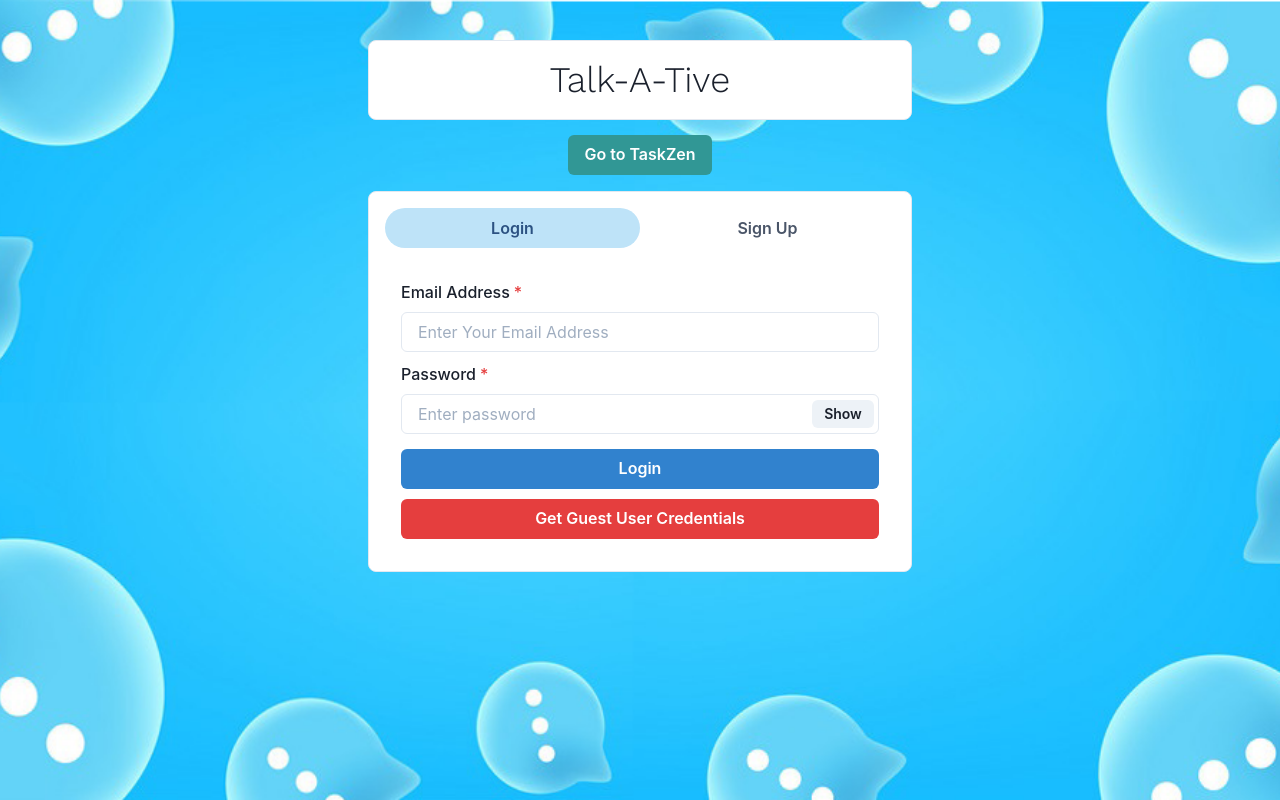
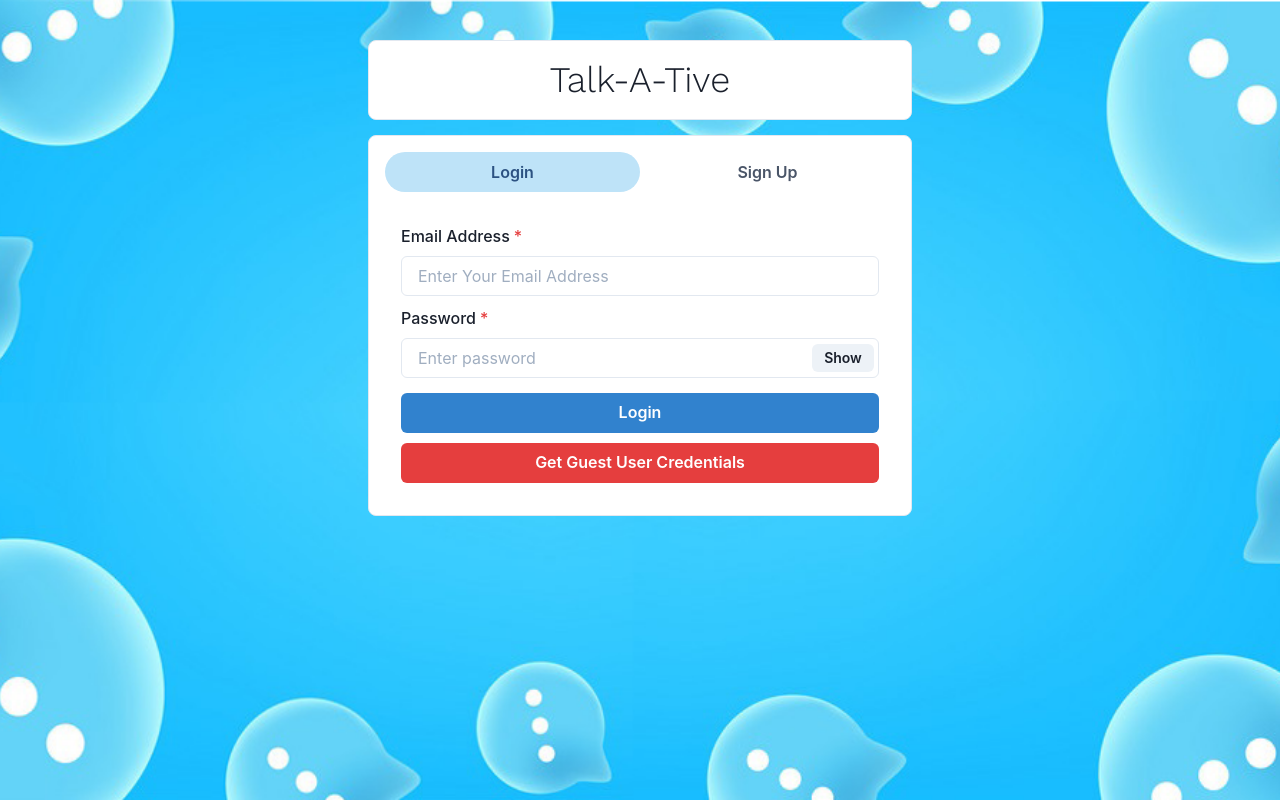
Before and after one commit to Shahi1810/ChatApp, a React (Create React App) app in the folder frontend/: page / in a window 1280 px wide. Built offline with nearby package versions, Linux system fonts and the light colour scheme.

Commit message:
Button added successfully

```diff
--- a/frontend/src/Pages/Chatpage.js
+++ b/frontend/src/Pages/Chatpage.js
@@ -1,9 +1,10 @@
-import { Box } from "@chakra-ui/layout";
-import { useState } from "react";
-import Chatbox from "../components/Chatbox";
-import MyChats from "../components/MyChats";
-import SideDrawer from "../components/miscellaneous/SideDrawer";
-import { ChatState } from "../Context/ChatProvider";
+import { Box } from "@chakra-ui/layout"; // Importing Box from Chakra UI
+import { useState } from "react"; // Importing useState hook from React
+import Chatbox from "../components/Chatbox"; // Importing Chatbox component
+import MyChats from "../components/MyChats"; // Importing MyChats component
+import SideDrawer from "../components/miscellaneous/SideDrawer"; // Importing SideDrawer component
+import { ChatState } from "../Context/ChatProvider"; // Importing ChatState context from ChatProvider
+import { Button } from "@chakra-ui/react"; // Importing Button from Chakra UI
 
 const Chatpage = () => {
   const [fetchAgain, setFetchAgain] = useState(false);
@@ -11,7 +12,23 @@ const Chatpage = () => {
 
   return (
     <div style={{ width: "100%" }}>
-      {user && <SideDrawer />}
+      {user && (
+        <>
+          <SideDrawer />
+          {/* TaskZen Button */}
+          <Button
+            as="a"
+            href="https://taskzen-tm.onrender.com/"
+            target="_blank"
+            rel="noopener noreferrer"
+            colorScheme="teal"
+            size="md"
+            m={2}
+          >
+            Go to TaskZen
+          </Button>
+        </>
+      )}
       <Box d="flex" justifyContent="space-between" w="100%" h="91.5vh" p="10px">
         {user && <MyChats fetchAgain={fetchAgain} />}
         {user && (
--- a/frontend/src/Pages/Homepage.js
+++ b/frontend/src/Pages/Homepage.js
@@ -1,6 +1,5 @@
 import {
   Box,
-  Button,
   Container,
   Tab,
   TabList,
@@ -40,19 +39,6 @@ function Homepage() {
       </Text>
     </Box>
 
-    {/* TaskZen Button */}
-    <Button
-      as="a"
-      href="https://taskzen-tm.onrender.com/"
-      target="_blank"
-      rel="noopener noreferrer"
-      colorScheme="teal"
-      size="md"
-      mb={4}
-    >
-      Go to TaskZen
-    </Button>
-
     <Box bg="white" w="100%" p={4} borderRadius="lg" borderWidth="1px">
       <Tabs isFitted variant="soft-rounded">
         <TabList mb="1em">
```
